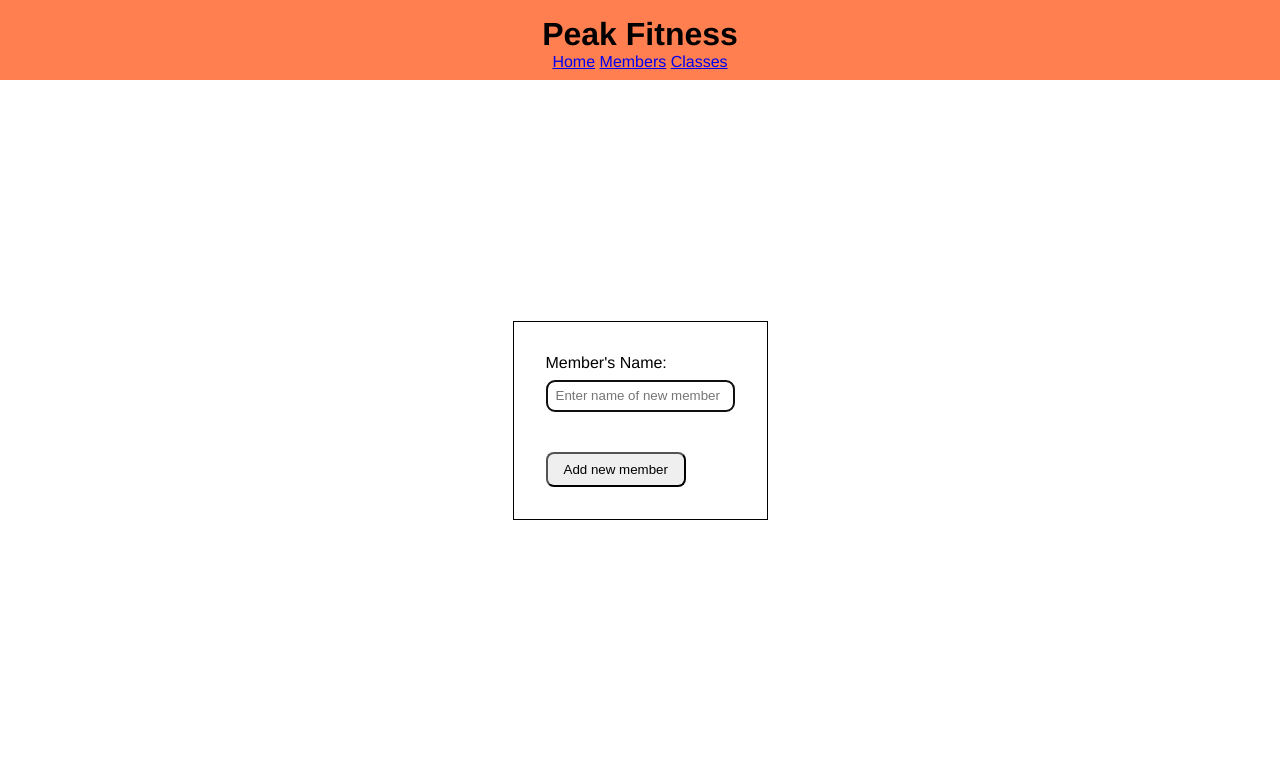
After one commit to ST3V3NP3RRY/Peak_fitness_gym_app, a Flask app: page /members/new in a window 1280 px wide. The commit adds this page. Shown: the top 760 px of the page. Run offline with Flask 2, Linux system fonts and the light colour scheme.

Commit message:
Created form to add new members to gym and associated routes.

```diff
--- a/controllers/activity_controller.py
+++ b/controllers/activity_controller.py
@@ -20,7 +20,7 @@ def new_activity():
 # make a new exercise activity
 @activity_blueprint.route("/activities/index", methods=["POST"])
 def create_activity():
-    name = request.form["name"]
+    name = request.form["class_name"]
     title = request.form["title"]
     activity = Activity(name, title)
     activity_repository.save(activity)
--- a/controllers/member_controller.py
+++ b/controllers/member_controller.py
@@ -10,3 +10,22 @@ member_blueprint = Blueprint("members", __name__)
 def members():
     members = member_repository.select_all()
     return render_template("members/index.html", members=members)
+
+
+@member_blueprint.route("/members/new", methods=["GET"])
+def new_member():
+    return render_template("/members/new.html")
+
+
+@member_blueprint.route("/members/<id>")
+def show(id):
+    member = member_repository.select(id)
+    return render_template("members/show.html", member=member)
+
+
+@member_blueprint.route("/members/index", methods=["POST"])
+def create_member():
+    member_name = request.form["member_name"]
+    new_member = Member(member_name)
+    member_repository.save(new_member)
+    return redirect("/members/index")
--- /dev/null
+++ b/static/CSS/buttons.css
@@ -0,0 +1,5 @@
+.btn {
+  padding: 0.5rem 1rem;
+  border-radius: 0.5rem;
+  margin-top: 2rem;
+}
--- /dev/null
+++ b/static/CSS/forms.css
@@ -0,0 +1,12 @@
+form {
+  border: 1px solid black;
+  padding: 2rem;
+}
+
+input {
+  display: block;
+  margin: 0.5rem 0;
+  height: 2rem;
+  border-radius: 0.5rem;
+  padding-left: 0.5rem;
+}
--- a/static/CSS/main.css
+++ b/static/CSS/main.css
@@ -23,6 +23,7 @@ header {
   height: 10vh;
   padding: 1rem;
   display: flex;
+  flex-direction: column;
   align-items: center;
   justify-content: space-between;
 }
@@ -35,6 +36,12 @@ header > nav > ul > li {
   list-style: none;
 }
 
+.container {
+  display: flex;
+  flex-direction: column;
+  align-items: center;
+}
+
 footer {
   height: 5vh;
   display: flex;
--- /dev/null
+++ b/static/CSS/tables.css
@@ -0,0 +1,15 @@
+table {
+  border: 1px solid black;
+  padding: 2rem;
+}
+tr,
+th,
+td {
+  padding: 0.5rem;
+}
+
+/* Change the background color of alternative rows in the tables */
+
+.row_bgcolor:nth-child(even) {
+  background-color: rgb(226, 226, 226);
+}
--- a/templates/activities/index.html
+++ b/templates/activities/index.html
@@ -5,12 +5,13 @@
     <th>Exercise type</th>
   </tr>
   {% for activity in activities %}
-  <tr>
+  <tr class="row_bgcolor">
     <td><a href="/activities/{{ activity.id }}"> {{ activity.name }} </a></td>
-    <td>{{ activity.title }}</td>
+    <td>{{ activity.title|title }}</td>
   </tr>
 
   {% endfor %}
 </table>
+<button class="btn"><a href="/activities/new">New Class</a></button>
 
 {% endblock content %}
--- a/templates/activities/new.html
+++ b/templates/activities/new.html
@@ -23,7 +23,7 @@
     />
   </div>
 
-  <button type="submit">Add Class</button>
+  <button class="btn" type="submit">Add Class</button>
 </form>
 
 {% endblock content %}
--- a/templates/base.html
+++ b/templates/base.html
@@ -8,6 +8,19 @@
       rel="stylesheet"
       href="{{ url_for('static', filename='CSS/main.css') }}"
     />
+    <link
+      rel="stylesheet"
+      href="{{ url_for('static', filename='CSS/forms.css') }}"
+    />
+    <link
+      rel="stylesheet"
+      href="{{ url_for('static', filename='CSS/tables.css') }}"
+    />
+    <link
+      rel="stylesheet"
+      href="{{ url_for('static', filename='CSS/buttons.css') }}"
+    />
+
     <title>Peak Fitness - gym app</title>
   </head>
   <body>
@@ -19,7 +32,6 @@
             <a href="/">Home</a>
             <a href="/members/index">Members</a>
             <a href="/activities/index">Classes</a>
-            <a href="/activities/new">New Class</a>
           </li>
         </ul>
       </nav>
--- a/templates/members/index.html
+++ b/templates/members/index.html
@@ -5,9 +5,10 @@
     <th>Name</th>
   </tr>
   {% for member in members %}
-  <tr>
+  <tr class="row_bgcolor">
     <td><a href="/members/{{ member.id }}"> {{ member.name }}</a></td>
   </tr>
   {% endfor %}
 </table>
+<button class="btn"><a href="/members/new">Add Member</a></button>
 {% endblock content %}
--- /dev/null
+++ b/templates/members/new.html
@@ -0,0 +1,18 @@
+{% extends 'base.html' %} {% block content %}
+<form action="/members/index" method="post">
+  <div>
+    <label for="member_name">Member's Name:</label>
+    <input
+      type="text"
+      id="member_name"
+      name="member_name"
+      placeholder="Enter name of new member"
+      required
+      autofocus
+    />
+  </div>
+
+  <button class="btn" type="submit">Add new member</button>
+</form>
+
+{% endblock content %}
--- /dev/null
+++ b/templates/members/show.html
@@ -0,0 +1,5 @@
+{% extends 'base.html' %} {% block content %}
+<h1>{{ member.name }}</h1>
+
+<h3>Classes:</h3>
+{% endblock content %}
```
